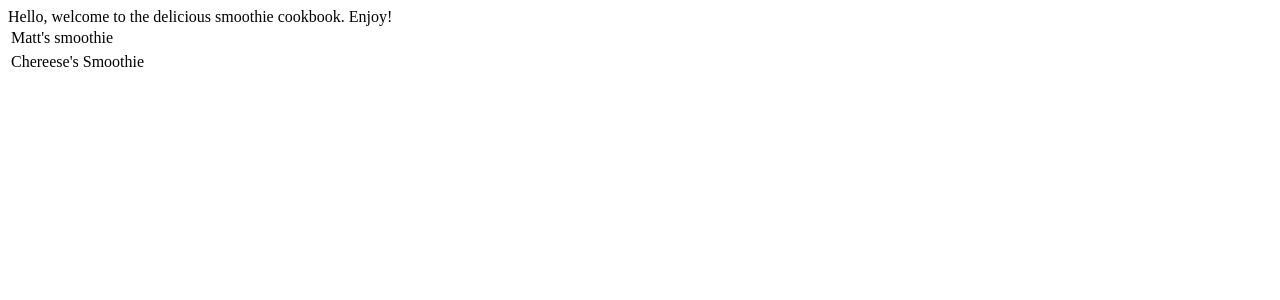
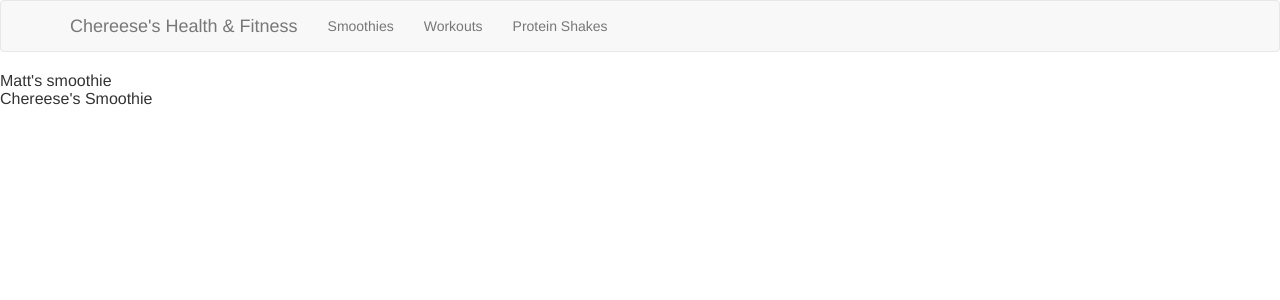
Before and after one commit to cnlangley14/Smoothies, a Flask app: page /smoothies in a window 1280 px wide. Shown: the top 300 px of the page. Run offline with Flask 2, Linux system fonts and the light colour scheme; some libraries are stand-ins or nearby versions.

Commit message:
Added home template

```diff
--- a/app/__init__.py
+++ b/app/__init__.py
@@ -1,6 +1,8 @@
 from flask import Flask
+from flask_bootstrap import Bootstrap
 
 app = Flask(__name__)
 app.debug = True
+bootstrap = Bootstrap(app)
 
-from app import smoothie
+from app import smoothie, routes
--- a/app/routes.py
+++ b/app/routes.py
@@ -1 +1,7 @@
 from app import app
+from flask import render_template
+
+@app.route('/home')
+@app.route('/')
+def home():
+    return render_template("index.html")
--- /dev/null
+++ b/app/templates/index.html
@@ -0,0 +1,23 @@
+<html>
+    {% extends 'bootstrap/base.html' %}
+    <head>
+        <title>Chereese's Smoothies</title>
+    </head>
+    {% block navbar %}
+        <nav class="navbar navbar-default">
+            <div class="container">
+                <div class="navbar-header">
+                    <a class="navbar-brand" href="/home">Chereese's Health & Fitness</a>
+                </div>
+                <ul class="nav navbar-nav">
+                    <li><a href="/smoothies">Smoothies</a></li>
+                    <li><a href="/workouts">Workouts</a></li>
+                    <li><a href="/proteinshakes">Protein Shakes</a></li>
+                </ul>
+            </div>
+        </nav>
+    {% endblock %}
+    <body>
+        {% block content %}{% endblock %}
+    </body>
+</html>
--- a/app/templates/smoothies.html
+++ b/app/templates/smoothies.html
@@ -1,9 +1,6 @@
-<html>
-    <head>
-        <title>Chereese's Smoothies</title>
-    </head>
-    <body>
-        Hello, welcome to the delicious smoothie cookbook. Enjoy!
+
+{% extends "index.html" %}
+{% block content %}
  <table>
      {%for x in smoothies%}
     <tr>
@@ -11,5 +8,4 @@
     <tr>
     {%endfor%}
 </table>
-    </body>
-</html>
+{% endblock %}
```
Also changed, not shown: 1 other file. Lines whose indentation alone changed are shown as unchanged.
